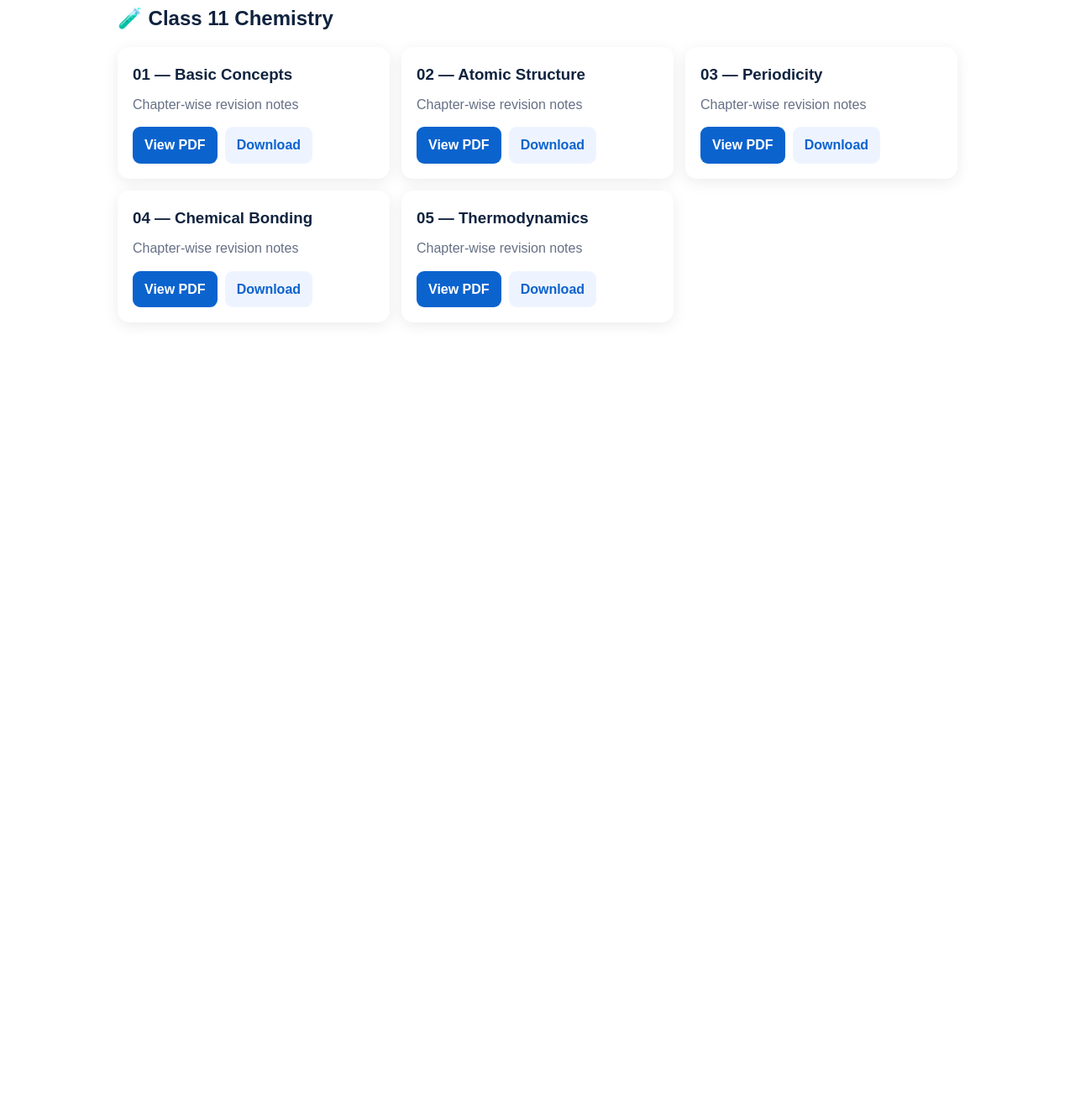
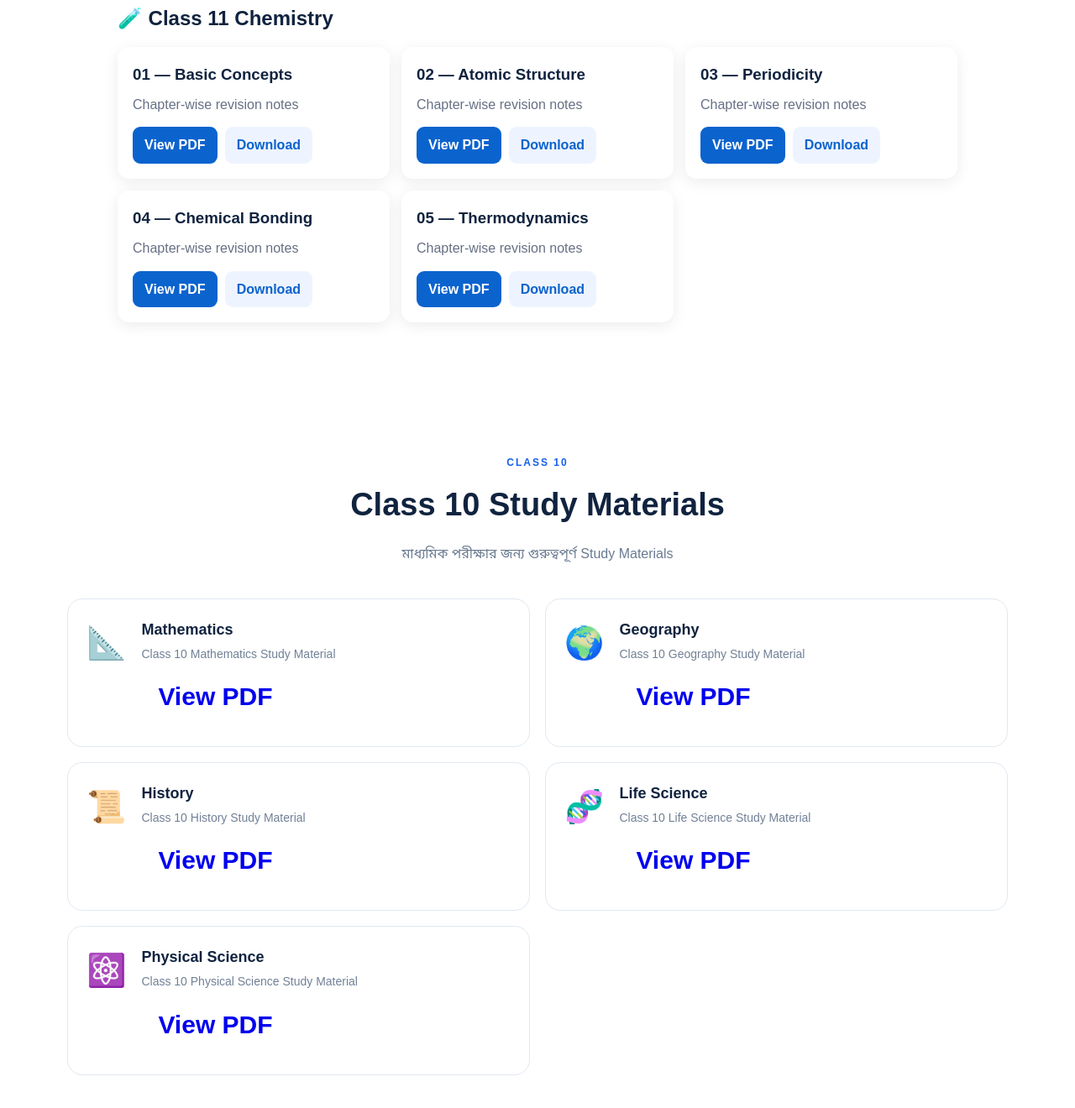
Before and after one commit to deepmondal94164-gif/education-tips, a plain HTML site: page materials.html in a window 1280 px wide. Shown: the part 708-2028 px from the top of the page at 84% size. Before the commit the page ends 1160 px from the top, so only its background shows below. Drawn offline with Linux system fonts and the light colour scheme.

Commit message:
Add Class 10 study materials section
Added a new section for Class 10 study materials with resources for Mathematics, Geography, History, Life Science, and Physical Science.

```diff
--- a/materials.html
+++ b/materials.html
@@ -161,3 +161,77 @@
 <script src="script.js"></script>
 </body>
 </html>
+<section id="class10" class="section">
+  <div class="container">
+
+    <div class="section-head">
+      <span>CLASS 10</span>
+      <h2>Class 10 Study Materials</h2>
+      <p>মাধ্যমিক পরীক্ষার জন্য গুরুত্বপূর্ণ Study Materials</p>
+    </div>
+
+    <div class="resource-grid">
+
+      <div class="resource">
+        <div class="emoji">📐</div>
+        <div>
+          <h3>Mathematics</h3>
+          <p>Class 10 Mathematics Study Material</p>
+          <a href="materials%20class-10-%20Mathematics-.pdf"
+             target="_blank" class="btn">
+            View PDF
+          </a>
+        </div>
+      </div>
+
+      <div class="resource">
+        <div class="emoji">🌍</div>
+        <div>
+          <h3>Geography</h3>
+          <p>Class 10 Geography Study Material</p>
+          <a href="materials%20class-10-Geography.pdf"
+             target="_blank" class="btn">
+            View PDF
+          </a>
+        </div>
+      </div>
+
+      <div class="resource">
+        <div class="emoji">📜</div>
+        <div>
+          <h3>History</h3>
+          <p>Class 10 History Study Material</p>
+          <a href="materials%20class-10-History-1.pdf"
+             target="_blank" class="btn">
+            View PDF
+          </a>
+        </div>
+      </div>
+
+      <div class="resource">
+        <div class="emoji">🧬</div>
+        <div>
+          <h3>Life Science</h3>
+          <p>Class 10 Life Science Study Material</p>
+          <a href="materials%20class-10-Life%20Science.pdf"
+             target="_blank" class="btn">
+            View PDF
+          </a>
+        </div>
+      </div>
+
+      <div class="resource">
+        <div class="emoji">⚛️</div>
+        <div>
+          <h3>Physical Science</h3>
+          <p>Class 10 Physical Science Study Material</p>
+          <a href="materials%20class-10-physics.pdf.pdf"
+             target="_blank" class="btn">
+            View PDF
+          </a>
+        </div>
+      </div>
+
+    </div>
+  </div>
+</section>
```
